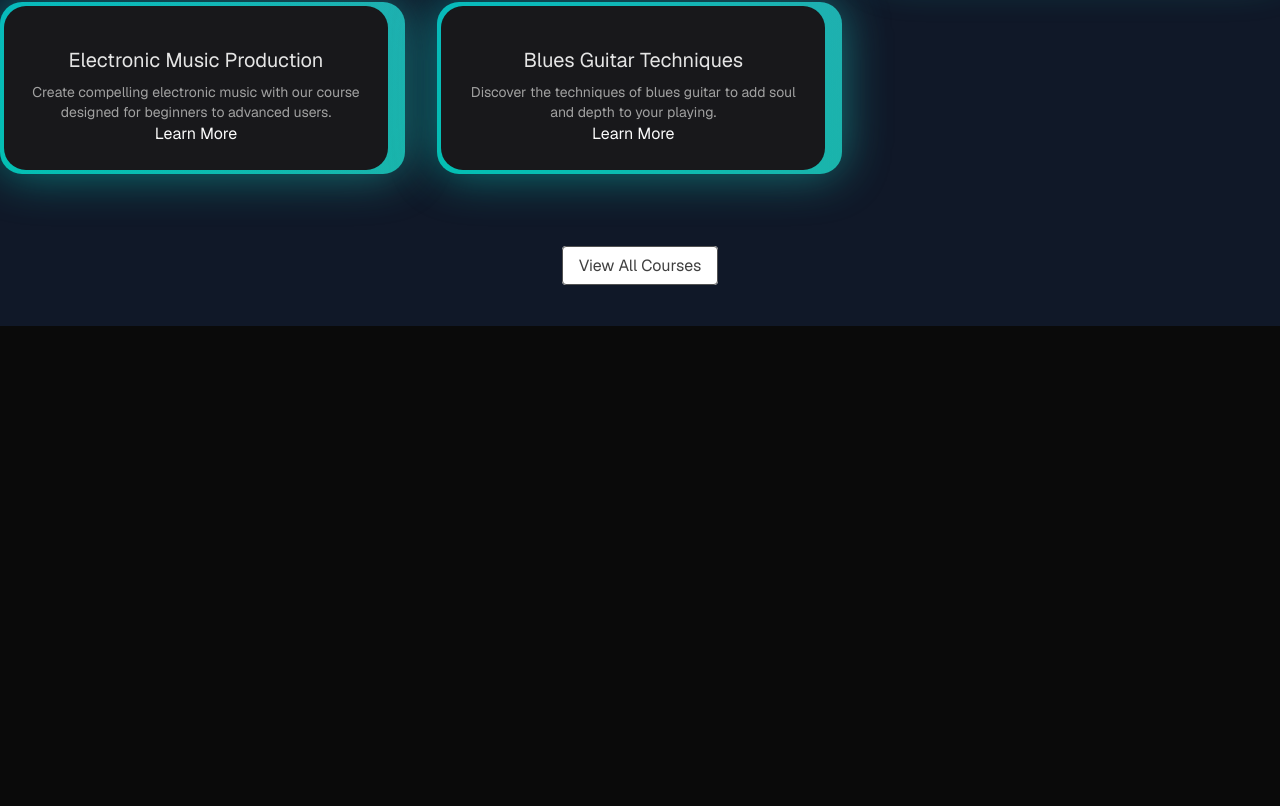
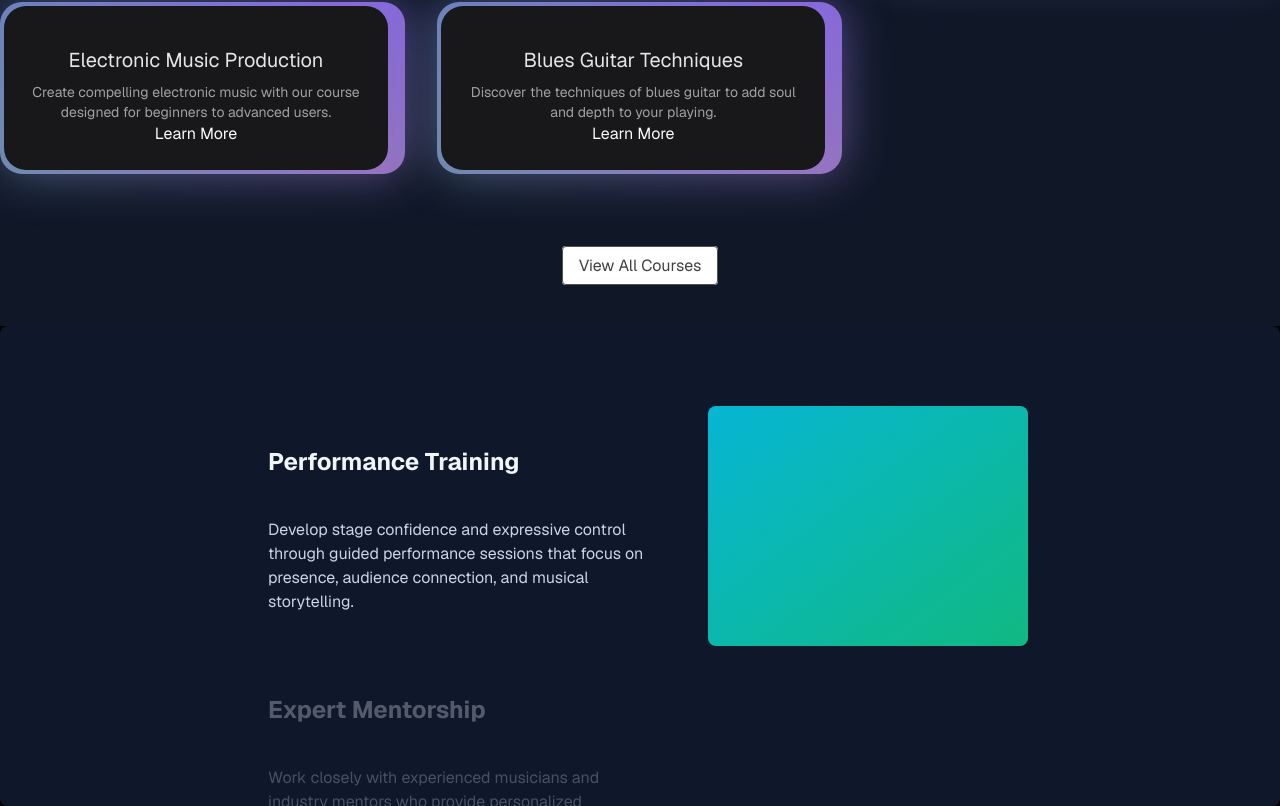
Before and after one commit to NJayantRao/Music_Academy_UI, a Next.js app: page / in a window 1280 px wide. Shown: the part 1054-1860 px from the top of the page. Before the commit the page ends 1380 px from the top, so only its background shows below. Built offline with nearby package versions, Linux system fonts and the light colour scheme.

Commit message:
added sticky-scroll

```diff
--- a/app/page.tsx
+++ b/app/page.tsx
@@ -1,5 +1,6 @@
 import FeaturedSection from "@/components/FeaturedSection";
 import HeroSection from "@/components/HeroSection";
+import ImpressiveSection from "@/components/ImpressiveSection";
 
 export default function Home() {
   return (
@@ -7,6 +8,7 @@ export default function Home() {
       <main className="min-h-screen w-full bg-black/96 antialiased bg-grid-white[0.02]">
         <HeroSection />
         <FeaturedSection />
+        <ImpressiveSection />
       </main>
     </div>
   );
--- /dev/null
+++ b/components/ImpressiveSection.tsx
@@ -0,0 +1,37 @@
+"use client";
+import React from "react";
+import { StickyScroll } from "./ui/sticky-scroll-reveal";
+
+const musicAcademyCollection = [
+  {
+    title: "Performance Training",
+    description:
+      "Develop stage confidence and expressive control through guided performance sessions that focus on presence, audience connection, and musical storytelling.",
+  },
+  {
+    title: "Expert Mentorship",
+    description:
+      "Work closely with experienced musicians and industry mentors who provide personalized feedback, practical insights, and continuous guidance throughout your learning journey.",
+  },
+  {
+    title: "Diverse Music Programs",
+    description:
+      "Choose from a broad range of thoughtfully designed courses covering vocals, instruments, music theory, and contemporary styles, suitable for beginners as well as advanced learners.",
+  },
+  {
+    title: "Creative Growth",
+    description:
+      "Nurture your creative identity through composition, improvisation, and exploration, helping you discover and refine a sound that is uniquely your own.",
+  },
+  {
+    title: "Modern Learning Experience",
+    description:
+      "Experience a balanced learning approach that blends classical musical foundations with modern techniques, interactive sessions, and real-world practice environments.",
+  },
+];
+
+const ImpressiveSection = () => {
+  return <StickyScroll content={musicAcademyCollection} />
+};
+
+export default ImpressiveSection;
--- /dev/null
+++ b/components/ui/sticky-scroll-reveal.tsx
@@ -0,0 +1,112 @@
+"use client";
+import React, { useEffect, useRef, useState } from "react";
+import { useMotionValueEvent, useScroll } from "motion/react";
+import { motion } from "motion/react";
+import { cn } from "@/lib/utils";
+
+export const StickyScroll = ({
+  content,
+  contentClassName,
+}: {
+  content: {
+    title: string;
+    description: string;
+    content?: React.ReactNode | any;
+  }[];
+  contentClassName?: string;
+}) => {
+  const [activeCard, setActiveCard] = React.useState(0);
+  const ref = useRef<any>(null);
+  const { scrollYProgress } = useScroll({
+    // uncomment line 22 and comment line 23 if you DONT want the overflow container and want to have it change on the entire page scroll
+    // target: ref
+    container: ref,
+    offset: ["start start", "end start"],
+  });
+  const cardLength = content.length;
+
+  useMotionValueEvent(scrollYProgress, "change", (latest) => {
+    const cardsBreakpoints = content.map((_, index) => index / cardLength);
+    const closestBreakpointIndex = cardsBreakpoints.reduce(
+      (acc, breakpoint, index) => {
+        const distance = Math.abs(latest - breakpoint);
+        if (distance < Math.abs(latest - cardsBreakpoints[acc])) {
+          return index;
+        }
+        return acc;
+      },
+      0,
+    );
+    setActiveCard(closestBreakpointIndex);
+  });
+
+  const backgroundColors = [
+    "#0f172a", // slate-900
+    "#000000", // black
+    "#171717", // neutral-900
+  ];
+  const linearGradients = [
+    "linear-gradient(to bottom right, #06b6d4, #10b981)", // cyan-500 to emerald-500
+    "linear-gradient(to bottom right, #ec4899, #6366f1)", // pink-500 to indigo-500
+    "linear-gradient(to bottom right, #f97316, #eab308)", // orange-500 to yellow-500
+  ];
+
+  const [backgroundGradient, setBackgroundGradient] = useState(
+    linearGradients[0],
+  );
+
+  useEffect(() => {
+    setBackgroundGradient(linearGradients[activeCard % linearGradients.length]);
+  }, [activeCard]);
+
+  return (
+    <motion.div
+      animate={{
+        backgroundColor: backgroundColors[activeCard % backgroundColors.length],
+      }}
+      className="relative flex h-[30rem] justify-center space-x-10 overflow-y-auto rounded-md p-10"
+      ref={ref}
+    >
+      <div className="div relative flex items-start px-4">
+        <div className="max-w-2xl">
+          {content.map((item, index) => (
+            <div key={item.title + index} className="my-20">
+              <motion.h2
+                initial={{
+                  opacity: 0,
+                }}
+                animate={{
+                  opacity: activeCard === index ? 1 : 0.3,
+                }}
+                className="text-2xl font-bold text-slate-100"
+              >
+                {item.title}
+              </motion.h2>
+              <motion.p
+                initial={{
+                  opacity: 0,
+                }}
+                animate={{
+                  opacity: activeCard === index ? 1 : 0.3,
+                }}
+                className="text-kg mt-10 max-w-sm text-slate-300"
+              >
+                {item.description}
+              </motion.p>
+            </div>
+          ))}
+          <div className="h-40" />
+        </div>
+      </div>
+      <div
+        style={{ background: backgroundGradient }}
+        className={cn(
+          "sticky top-10 hidden h-60 w-80 overflow-hidden rounded-md bg-white lg:block",
+          contentClassName,
+        )}
+      >
+        {content[activeCard].content ?? null}
+      </div>
+    </motion.div>
+  );
+};
```
